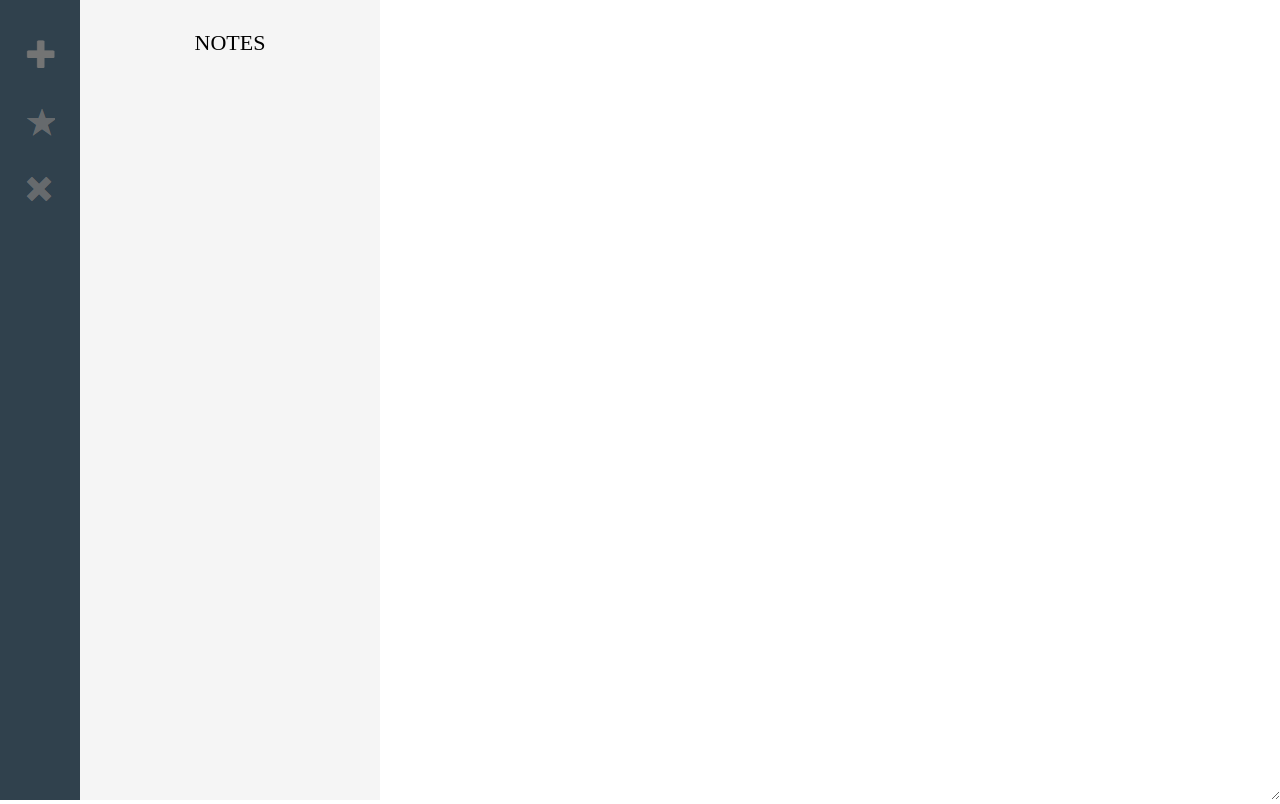
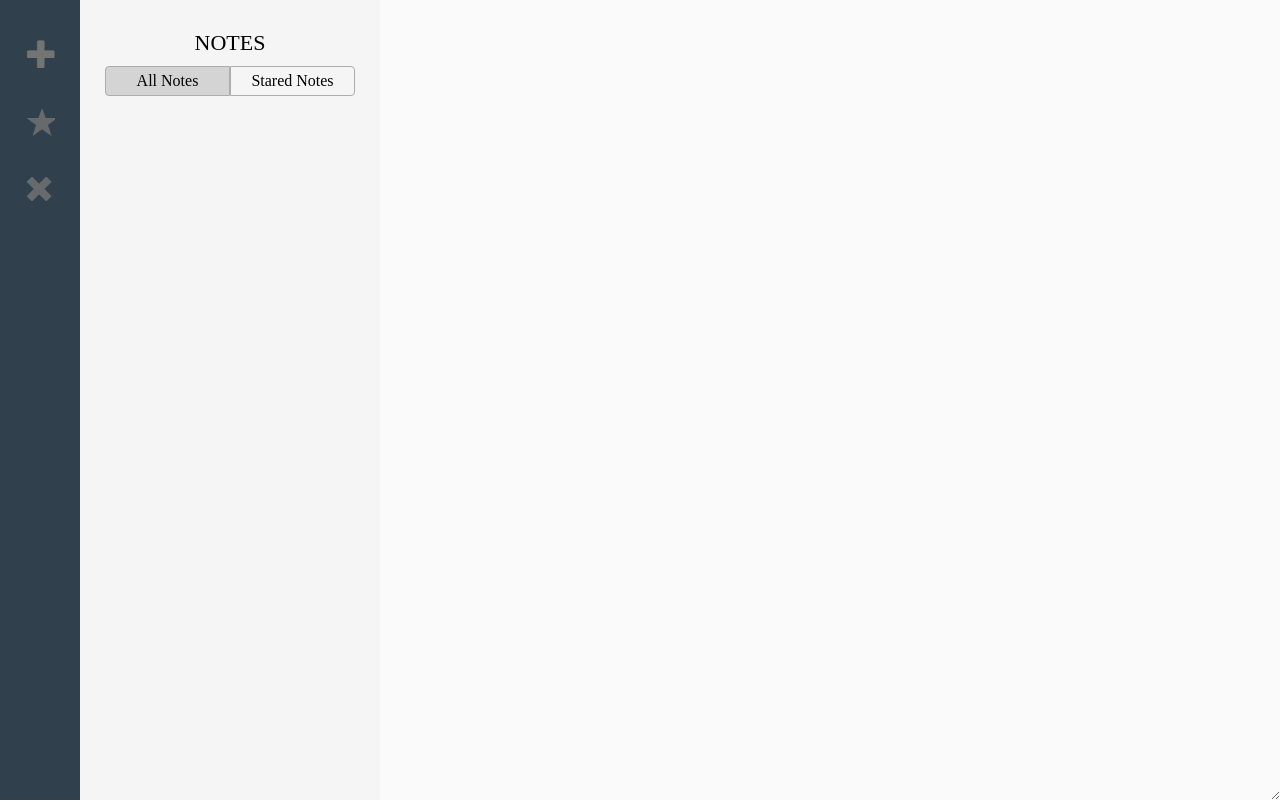
Before and after one commit to hwoarangzk/vue-note-demo, a Vue app: page / in a window 1280 px wide. Built offline with nearby package versions, Linux system fonts and the light colour scheme.

Commit message:
added category list and switch category effect

```diff
--- a/src/components/Actions.vue
+++ b/src/components/Actions.vue
@@ -9,7 +9,12 @@
 <script type="text/javascript">
 
 	export default {
-		name: 'actions'
+		name: 'actions',
+		methods: {
+			add () {
+
+			}
+		}
 	}
 
 </script>
--- a/src/components/Editor.vue
+++ b/src/components/Editor.vue
@@ -1,6 +1,6 @@
 <template>
 	<div id="editor">
-		<textarea></textarea>
+		<textarea disabled="disabled"></textarea>
 	</div>
 </template>
 
--- a/src/components/List.vue
+++ b/src/components/List.vue
@@ -1,13 +1,34 @@
 <template>
 	<div id="list">
 		<p class="title">NOTES</p>
+		<div class="categorys">
+			<span class="all category" :class="{selected : isAllSelected}" @click="switch2All">All Notes</span><span class="stared category" :class="{selected: !isAllSelected}" @click="switch2Stared">Stared Notes</span>
+		</div>
+		<div class="list">
+
+		</div>
 	</div>
 </template>
 
 <script type="text/javascript">
+
 	export default {
-		name: 'list'
+		name: 'list',
+		methods: {
+			switch2All () {
+				this.isAllSelected = true;
+			},
+			switch2Stared () {
+				this.isAllSelected = false;
+			}
+		},
+		data() {
+			return {
+				isAllSelected: true
+			}
+		}
 	}
+
 </script>
 
 <style type="text/css" lang="less">
@@ -23,6 +44,41 @@
 		.title {
 			font-size: 22px;
 		}
+
+		.categorys {
+
+			height: 34px;
+			margin-top: 10px;
+
+			.category {
+				border: 1px solid #adadad;
+				display: inline-block;
+				vertical-align: middle;
+				padding: 5px 5px;
+				cursor: pointer;
+				width: 125px;
+				box-sizing: border-box;
+				border-radius: 4px;
+
+				&:hover {
+					background: #e6e6e6;
+				}
+
+				&.selected {
+					background: #d4d4d4;
+				}
+
+				&:first-child {
+					border-top-right-radius: 0;
+					border-bottom-right-radius: 0;
+				}
+
+				&:last-child {
+					border-top-left-radius: 0;
+					border-bottom-left-radius: 0;
+				}
+			}
+		}
 	}
 
 </style>
```
